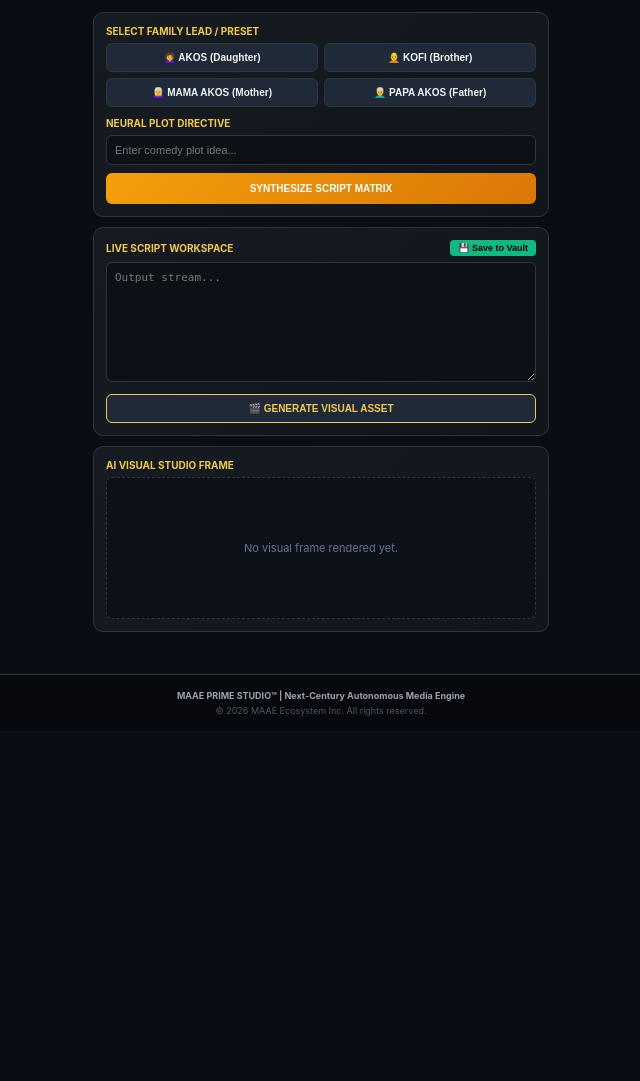
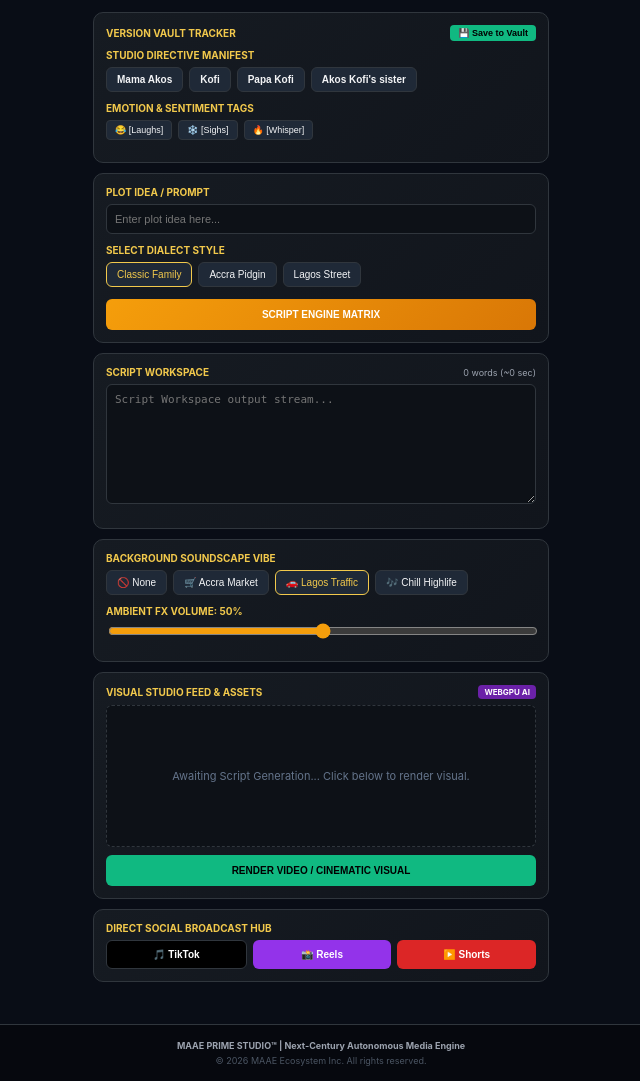
Before and after one commit to solutiondev54-netizen/render-deploy, a Flask app: page / in a window 1280 px wide. Shown: the part 47-1128 px from the top of the page, without its empty margins (319-959 px from the left). Before the commit the page ends 763 px from the top, so only its background shows below. Run offline with Flask 3, Linux system fonts and the light colour scheme.

Commit message:
Update studio.html

```diff
--- a/templates/studio.html
+++ b/templates/studio.html
@@ -1,53 +1,122 @@
 {% extends "base.html" %}
 {% block title %}Studio Mixer | MAAE Ecosystem{% endblock %}
 {% block content %}
-<!-- Presets & Input -->
+<!-- Version Vault & Manifest -->
 <div style="background: linear-gradient(135deg, #161b22, #11151c); border: 1px solid #30363d; border-radius: 10px; padding: 12px; margin-bottom: 10px;">
-    <label style="color: #f2c94c; font-size: 10px; font-weight: 700; text-transform: uppercase; display: block; margin-bottom: 6px;">Select Family Lead / Preset</label>
-    <div style="display: grid; grid-template-columns: 1fr 1fr; gap: 6px; margin-bottom: 10px;">
-        <button type="button" onclick="setPreset('AKOS')" style="background: #1f2937; color: #f3f4f6; border: 1px solid #30363d; padding: 8px; border-radius: 6px; font-size: 10px; font-weight: bold; cursor: pointer;">👩‍🦱 AKOS (Daughter)</button>
-        <button type="button" onclick="setPreset('KOFI')" style="background: #1f2937; color: #f3f4f6; border: 1px solid #30363d; padding: 8px; border-radius: 6px; font-size: 10px; font-weight: bold; cursor: pointer;">🧑‍🦲 KOFI (Brother)</button>
-        <button type="button" onclick="setPreset('MAMA AKOS')" style="background: #1f2937; color: #f3f4f6; border: 1px solid #30363d; padding: 8px; border-radius: 6px; font-size: 10px; font-weight: bold; cursor: pointer;">👩‍🦳 MAMA AKOS (Mother)</button>
-        <button type="button" onclick="setPreset('PAPA AKOS')" style="background: #1f2937; color: #f3f4f6; border: 1px solid #30363d; padding: 8px; border-radius: 6px; font-size: 10px; font-weight: bold; cursor: pointer;">👨‍🦳 PAPA AKOS (Father)</button>
+    <div style="display: flex; justify-content: space-between; align-items: center; margin-bottom: 8px;">
+        <span style="color: #f2c94c; font-size: 10px; font-weight: 700; text-transform: uppercase;">Version Vault Tracker</span>
+        <button type="button" onclick="saveToVault()" style="background: #10b981; color: #000; border: none; padding: 3px 8px; border-radius: 4px; font-size: 9px; font-weight: bold; cursor: pointer;">💾 Save to Vault</button>
     </div>
 
-    <label style="color: #f2c94c; font-size: 10px; font-weight: 700; text-transform: uppercase; display: block; margin-bottom: 6px;">Neural Plot Directive</label>
-    <input type="text" id="prompt-input" placeholder="Enter comedy plot idea..." style="width: 100%; padding: 8px; background: #0d1117; border: 1px solid #30363d; color: #fff; border-radius: 6px; box-sizing: border-box; font-size: 11px; margin-bottom: 8px;">
+    <label style="color: #f2c94c; font-size: 10px; font-weight: 700; text-transform: uppercase; display: block; margin-bottom: 6px;">Studio Directive Manifest</label>
+    <div style="display: flex; flex-wrap: wrap; gap: 6px; margin-bottom: 10px;">
+        <button type="button" onclick="setPreset('Mama Akos')" style="background: #1f2937; color: #f3f4f6; border: 1px solid #30363d; padding: 6px 10px; border-radius: 6px; font-size: 10px; font-weight: bold; cursor: pointer;">Mama Akos</button>
+        <button type="button" onclick="setPreset('Kofi')" style="background: #1f2937; color: #f3f4f6; border: 1px solid #30363d; padding: 6px 10px; border-radius: 6px; font-size: 10px; font-weight: bold; cursor: pointer;">Kofi</button>
+        <button type="button" onclick="setPreset('Papa Kofi')" style="background: #1f2937; color: #f3f4f6; border: 1px solid #30363d; padding: 6px 10px; border-radius: 6px; font-size: 10px; font-weight: bold; cursor: pointer;">Papa Kofi</button>
+        <button type="button" onclick="setPreset('Akos Kofi sister')" style="background: #1f2937; color: #f3f4f6; border: 1px solid #30363d; padding: 6px 10px; border-radius: 6px; font-size: 10px; font-weight: bold; cursor: pointer;">Akos Kofi's sister</button>
+    </div>
 
-    <button type="button" onclick="generateScript()" style="width: 100%; padding: 10px; background: linear-gradient(135deg, #f59e0b, #d97706); color: #fff; border: none; border-radius: 6px; font-weight: bold; font-size: 10px; text-transform: uppercase; cursor: pointer;">Synthesize Script Matrix</button>
+    <label style="color: #f2c94c; font-size: 10px; font-weight: 700; text-transform: uppercase; display: block; margin-bottom: 6px;">Emotion & Sentiment Tags</label>
+    <div style="display: flex; gap: 6px; margin-bottom: 10px;">
+        <button type="button" onclick="addTag('😂 [Laughs]')" style="background: #1f2937; color: #f3f4f6; border: 1px solid #30363d; padding: 4px 8px; border-radius: 4px; font-size: 9px; cursor: pointer;">😂 [Laughs]</button>
+        <button type="button" onclick="addTag('❄️ [Sighs]')" style="background: #1f2937; color: #f3f4f6; border: 1px solid #30363d; padding: 4px 8px; border-radius: 4px; font-size: 9px; cursor: pointer;">❄️ [Sighs]</button>
+        <button type="button" onclick="addTag('🔥 [Whisper]')" style="background: #1f2937; color: #f3f4f6; border: 1px solid #30363d; padding: 4px 8px; border-radius: 4px; font-size: 9px; cursor: pointer;">🔥 [Whisper]</button>
+    </div>
 </div>
 
-<!-- Live Script Workspace + Vault Save -->
+<!-- Plot Idea & Dialect Styles -->
+<div style="background: linear-gradient(135deg, #161b22, #11151c); border: 1px solid #30363d; border-radius: 10px; padding: 12px; margin-bottom: 10px;">
+    <label style="color: #f2c94c; font-size: 10px; font-weight: 700; text-transform: uppercase; display: block; margin-bottom: 6px;">Plot Idea / Prompt</label>
+    <input type="text" id="prompt-input" placeholder="Enter plot idea here..." style="width: 100%; padding: 8px; background: #0d1117; border: 1px solid #30363d; color: #fff; border-radius: 6px; box-sizing: border-box; font-size: 11px; margin-bottom: 10px;">
+
+    <label style="color: #f2c94c; font-size: 10px; font-weight: 700; text-transform: uppercase; display: block; margin-bottom: 6px;">Select Dialect Style</label>
+    <div style="display: flex; flex-wrap: wrap; gap: 6px; margin-bottom: 12px;">
+        <button type="button" onclick="setDialect('Classic Family')" style="background: #1f2937; color: #f2c94c; border: 1px solid #f2c94c; padding: 6px 10px; border-radius: 6px; font-size: 10px; cursor: pointer;">Classic Family</button>
+        <button type="button" onclick="setDialect('Accra Pidgin')" style="background: #1f2937; color: #f3f4f6; border: 1px solid #30363d; padding: 6px 10px; border-radius: 6px; font-size: 10px; cursor: pointer;">Accra Pidgin</button>
+        <button type="button" onclick="setDialect('Lagos Street')" style="background: #1f2937; color: #f3f4f6; border: 1px solid #30363d; padding: 6px 10px; border-radius: 6px; font-size: 10px; cursor: pointer;">Lagos Street</button>
+    </div>
+
+    <button type="button" onclick="generateScript()" style="width: 100%; padding: 10px; background: linear-gradient(135deg, #f59e0b, #d97706); color: #fff; border: none; border-radius: 6px; font-weight: bold; font-size: 10px; text-transform: uppercase; cursor: pointer;">Script Engine Matrix</button>
+</div>
+
+<!-- Script Workspace -->
 <div style="background: linear-gradient(135deg, #161b22, #11151c); border: 1px solid #30363d; border-radius: 10px; padding: 12px; margin-bottom: 10px;">
     <div style="display: flex; justify-content: space-between; align-items: center; margin-bottom: 6px;">
-        <label style="color: #f2c94c; font-size: 10px; font-weight: 700; text-transform: uppercase;">Live Script Workspace</label>
-        <button type="button" onclick="saveToVault()" style="background: #10b981; color: #000; border: none; padding: 3px 8px; border-radius: 4px; font-size: 9px; font-weight: bold; cursor: pointer;">💾 Save to Vault</button>
+        <label style="color: #f2c94c; font-size: 10px; font-weight: 700; text-transform: uppercase;">Script Workspace</label>
+        <span id="word-count" style="color: #9ca3af; font-size: 9px;">0 words (~0 sec)</span>
     </div>
-    <textarea id="workspace" placeholder="Output stream..." style="width: 100%; height: 120px; background: #0d1117; border: 1px solid #30363d; color: #f3f4f6; padding: 8px; border-radius: 6px; box-sizing: border-box; font-size: 11px; margin-bottom: 8px;"></textarea>
-    <button type="button" onclick="renderVisual()" style="width: 100%; padding: 8px; background: #1f2937; color: #f2c94c; border: 1px solid #f2c94c; border-radius: 6px; font-weight: bold; font-size: 10px; text-transform: uppercase; cursor: pointer;">🎬 Generate Visual Asset</button>
+    <textarea id="workspace" oninput="updateWordCount()" placeholder="Script Workspace output stream..." style="width: 100%; height: 120px; background: #0d1117; border: 1px solid #30363d; color: #f3f4f6; padding: 8px; border-radius: 6px; box-sizing: border-box; font-size: 11px; margin-bottom: 8px;"></textarea>
 </div>
 
-<!-- Visual Frame Output -->
+<!-- Soundscape & Ambient Mixer -->
+<div style="background: linear-gradient(135deg, #161b22, #11151c); border: 1px solid #30363d; border-radius: 10px; padding: 12px; margin-bottom: 10px;">
+    <label style="color: #f2c94c; font-size: 10px; font-weight: 700; text-transform: uppercase; display: block; margin-bottom: 6px;">Background Soundscape Vibe</label>
+    <div style="display: flex; flex-wrap: wrap; gap: 6px; margin-bottom: 10px;">
+        <button type="button" style="background: #1f2937; color: #f3f4f6; border: 1px solid #30363d; padding: 6px 10px; border-radius: 6px; font-size: 10px;">🚫 None</button>
+        <button type="button" style="background: #1f2937; color: #f3f4f6; border: 1px solid #30363d; padding: 6px 10px; border-radius: 6px; font-size: 10px;">🛒 Accra Market</button>
+        <button type="button" style="background: #1f2937; color: #f2c94c; border: 1px solid #f2c94c; padding: 6px 10px; border-radius: 6px; font-size: 10px;">🚗 Lagos Traffic</button>
+        <button type="button" style="background: #1f2937; color: #f3f4f6; border: 1px solid #30363d; padding: 6px 10px; border-radius: 6px; font-size: 10px;">🎶 Chill Highlife</button>
+    </div>
+
+    <label style="color: #f2c94c; font-size: 10px; font-weight: 700; text-transform: uppercase; display: block; margin-bottom: 4px;">Ambient FX Volume: <span id="vol-val">50%</span></label>
+    <input type="range" min="0" max="100" value="50" oninput="document.getElementById('vol-val').innerText = this.value + '%'" style="width: 100%; accent-color: #f59e0b; margin-bottom: 10px;">
+</div>
+
+<!-- Visual Studio Feed & Render -->
+<div style="background: linear-gradient(135deg, #161b22, #11151c); border: 1px solid #30363d; border-radius: 10px; padding: 12px; text-align: center; margin-bottom: 10px;">
+    <div style="display: flex; justify-content: space-between; align-items: center; margin-bottom: 6px;">
+        <label style="color: #f2c94c; font-size: 10px; font-weight: 700; text-transform: uppercase;">Visual Studio Feed & Assets</label>
+        <span style="background: #6b21a8; color: #fff; padding: 2px 6px; border-radius: 4px; font-size: 8px; font-weight: bold;">WEBGPU AI</span>
+    </div>
+    <div id="visual-output" style="background: #0d1117; border: 1px dashed #30363d; height: 140px; border-radius: 6px; display: flex; align-items: center; justify-content: center; color: #64748b; font-size: 11px; overflow: hidden; margin-bottom: 8px;">
+        Awaiting Script Generation... Click below to render visual.
+    </div>
+    <button type="button" onclick="renderVisual()" style="width: 100%; padding: 10px; background: #10b981; color: #000; border: none; border-radius: 6px; font-weight: bold; font-size: 10px; text-transform: uppercase; cursor: pointer;">Render Video / Cinematic Visual</button>
+</div>
+
+<!-- Social Broadcast Hub -->
 <div style="background: linear-gradient(135deg, #161b22, #11151c); border: 1px solid #30363d; border-radius: 10px; padding: 12px; text-align: center;">
-    <label style="color: #f2c94c; font-size: 10px; font-weight: 700; text-transform: uppercase; display: block; margin-bottom: 6px; text-align: left;">AI Visual Studio Frame</label>
-    <div id="visual-output" style="background: #0d1117; border: 1px dashed #30363d; height: 140px; border-radius: 6px; display: flex; align-items: center; justify-content: center; color: #64748b; font-size: 11px; overflow: hidden;">
-        No visual frame rendered yet.
+    <label style="color: #f2c94c; font-size: 10px; font-weight: 700; text-transform: uppercase; display: block; margin-bottom: 6px; text-align: left;">Direct Social Broadcast Hub</label>
+    <div style="display: flex; gap: 6px;">
+        <button type="button" style="flex: 1; padding: 8px; background: #000; color: #fff; border: 1px solid #30363d; border-radius: 6px; font-size: 10px; font-weight: bold;">🎵 TikTok</button>
+        <button type="button" style="flex: 1; padding: 8px; background: #9333ea; color: #fff; border: none; border-radius: 6px; font-size: 10px; font-weight: bold;">📸 Reels</button>
+        <button type="button" style="flex: 1; padding: 8px; background: #dc2626; color: #fff; border: none; border-radius: 6px; font-size: 10px; font-weight: bold;">▶️ Shorts</button>
     </div>
 </div>
 
 <script>
+    let activeDialect = "Classic Family";
+
     document.addEventListener('DOMContentLoaded', () => {
         const loaded = localStorage.getItem('active_loaded_script');
         if (loaded) {
             document.getElementById('workspace').value = loaded;
+            updateWordCount();
             localStorage.removeItem('active_loaded_script');
         }
     });
 
     function setPreset(character) {
         const input = document.getElementById('prompt-input');
-        input.value = `Focus scene heavily on ${character} and their hilarious reactions: `;
+        input.value = `Focus scene heavily on character ${character}: `;
         input.focus();
+    }
+
+    function addTag(tag) {
+        const workspace = document.getElementById('workspace');
+        workspace.value += ` ${tag} `;
+        updateWordCount();
+    }
+
+    function setDialect(dialect) {
+        activeDialect = dialect;
+    }
+
+    function updateWordCount() {
+        const text = document.getElementById('workspace').value;
+        const words = text.trim() ? text.trim().split(/\s+/).length : 0;
+        const seconds = Math.round(words * 0.4);
+        document.getElementById('word-count').innerText = `${words} words (~${seconds} sec)`;
     }
 
     async function generateScript() {
@@ -58,10 +127,11 @@
             const res = await fetch('/api/generate', {
                 method: 'POST',
                 headers: {'Content-Type': 'application/json'},
-                body: JSON.stringify({ prompt: input })
+                body: JSON.stringify({ prompt: `[Dialect: ${activeDialect}] ${input}` })
             });
             const data = await res.json();
             workspace.value = data.script || data.message || "Error generating content.";
+            updateWordCount();
         } catch (err) {
             workspace.value = "Network Error: Failed to reach server.";
         }
@@ -76,12 +146,12 @@
         let vault = JSON.parse(localStorage.getItem('maae_vault') || '[]');
         vault.unshift({ script: scriptText, date: new Date().toLocaleDateString() + ' ' + new Date().toLocaleTimeString([], {hour: '2-digit', minute:'2-digit'}) });
         localStorage.setItem('maae_vault', JSON.stringify(vault));
-        alert('Script successfully secured in Version Vault!');
+        alert('Script successfully secured in Version Vault Tracker!');
     }
 
     async function renderVisual() {
         const visualBox = document.getElementById('visual-output');
-        visualBox.innerHTML = "Synthesizing multimodal visual asset via Gemini...";
+        visualBox.innerHTML = "Synthesizing multimodal visual asset via WebGPU AI...";
         const promptText = document.getElementById('prompt-input').value || "Cinematic West African comedy scene";
         try {
             const res = await fetch('/api/render-video', {
```
